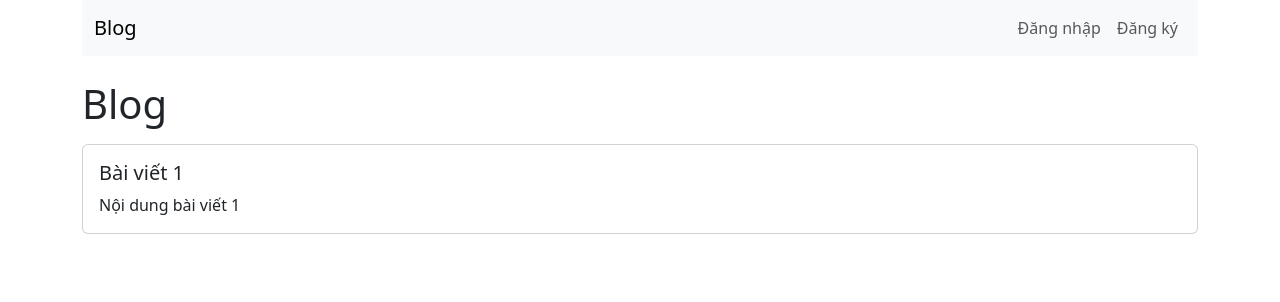
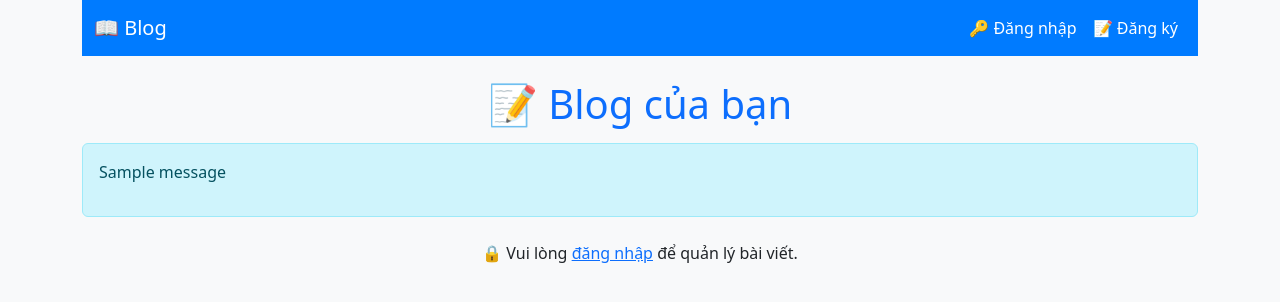
Before and after one commit to DataVuong/flask-tiny-app, a Flask app: page / in a window 1280 px wide. Shown: the top 302 px of the page. Run offline with Flask 3, Linux system fonts and the light colour scheme; tables that the repository leaves empty hold one stand-in row (values such as "Sample post"); one stand-in notice (Sample message) is shown.

Commit message:
Thêm quyền quản lí các bài post, chỉnh sửa để có thể up nhiều post, cập nhật app.py, index.html

```diff
--- a/app.py
+++ b/app.py
@@ -14,8 +14,16 @@ class User(UserMixin, db.Model):
     id = db.Column(db.Integer, primary_key=True)
     username = db.Column(db.String(80), unique=True, nullable=False)
     password = db.Column(db.String(120), nullable=False)
-    is_blocked = db.Column(db.Boolean, default=False)  # Thêm trạng thái khóa
+    is_blocked = db.Column(db.Boolean, default=False)  # Trạng thái khóa user
     role = db.Column(db.String(10), default='user')  # 'admin' hoặc 'user'
+    posts = db.relationship('Post', backref='author', lazy=True)
+
+# Model Post
+class Post(db.Model):
+    id = db.Column(db.Integer, primary_key=True)
+    title = db.Column(db.String(200), nullable=False)
+    content = db.Column(db.Text, nullable=False)
+    user_id = db.Column(db.Integer, db.ForeignKey('user.id'), nullable=False)
 
 @login_manager.user_loader
 def load_user(user_id):
@@ -24,7 +32,10 @@ def load_user(user_id):
 # Routes
 @app.route('/')
 def home():
-    posts = [{"title": "Bài viết 1", "content": "Nội dung bài viết 1"}]
+    if current_user.is_authenticated:
+        posts = Post.query.filter_by(user_id=current_user.id).all()  # Chỉ lấy bài viết của user
+    else:
+        posts = []
     return render_template('index.html', posts=posts)
 
 @app.route('/login', methods=['GET', 'POST'])
@@ -60,6 +71,30 @@ def register():
 @login_required
 def logout():
     logout_user()
+    return redirect(url_for('home'))
+
+# Thêm bài viết
+@app.route('/add_post', methods=['POST'])
+@login_required
+def add_post():
+    title = request.form['title']
+    content = request.form['content']
+    if title and content:
+        post = Post(title=title, content=content, user_id=current_user.id)
+        db.session.add(post)
+        db.session.commit()
+        flash('Bài viết đã được thêm!')
+    return redirect(url_for('home'))
+
+# Xóa nhiều bài viết cùng lúc
+@app.route('/delete_posts', methods=['POST'])
+@login_required
+def delete_posts():
+    post_ids = request.form.getlist('post_ids')  # Lấy danh sách ID từ form
+    if post_ids:
+        Post.query.filter(Post.id.in_(post_ids), Post.user_id == current_user.id).delete(synchronize_session=False)
+        db.session.commit()
+        flash('Đã xóa các bài viết thành công!')
     return redirect(url_for('home'))
 
 # Trang Admin
@@ -105,7 +140,7 @@ def reset_password(user_id):
 
     return redirect(url_for('admin'))
 
-# Tạo admin mặc định
+# Tạo admin mặc định và khởi tạo database
 with app.app_context():
     db.create_all()
     if not User.query.filter_by(username='admin').first():
--- a/templates/index.html
+++ b/templates/index.html
@@ -1,26 +1,58 @@
 <!DOCTYPE html>
-<html>
+<html lang="vi">
 <head>
+    <meta charset="UTF-8">
+    <meta name="viewport" content="width=device-width, initial-scale=1.0">
     <title>Blog</title>
     <link href="https://cdn.jsdelivr.net/npm/bootstrap@5.3.0/dist/css/bootstrap.min.css" rel="stylesheet">
+    <style>
+        body {
+            background-color: #f8f9fa;
+        }
+        .navbar {
+            background-color: #007bff !important;
+        }
+        .navbar-brand, .nav-link {
+            color: white !important;
+        }
+        .card {
+            border: 1px solid #dee2e6;
+            transition: 0.3s;
+        }
+        .card:hover {
+            box-shadow: 0 0 10px rgba(0, 0, 0, 0.1);
+        }
+        .btn-primary {
+            background-color: #007bff;
+            border: none;
+        }
+        .btn-danger {
+            background-color: #dc3545;
+            border: none;
+        }
+        .alert {
+            margin-top: 15px;
+        }
+    </style>
 </head>
 <body>
     <div class="container">
-        <nav class="navbar navbar-expand-lg navbar-light bg-light">
+        <!-- Navbar -->
+        <nav class="navbar navbar-expand-lg navbar-light">
             <div class="container-fluid">
-                <a class="navbar-brand" href="{{ url_for('home') }}">Blog</a>
+                <a class="navbar-brand" href="{{ url_for('home') }}">📖 Blog</a>
                 <div class="collapse navbar-collapse">
                     <ul class="navbar-nav ms-auto">
                         {% if current_user.is_authenticated %}
                             <li class="nav-item">
-                                <a class="nav-link" href="{{ url_for('logout') }}">Đăng xuất</a>
+                                <a class="nav-link" href="{{ url_for('logout') }}">🚪 Đăng xuất</a>
                             </li>
                         {% else %}
                             <li class="nav-item">
-                                <a class="nav-link" href="{{ url_for('login') }}">Đăng nhập</a>
+                                <a class="nav-link" href="{{ url_for('login') }}">🔑 Đăng nhập</a>
                             </li>
                             <li class="nav-item">
-                                <a class="nav-link" href="{{ url_for('register') }}">Đăng ký</a>
+                                <a class="nav-link" href="{{ url_for('register') }}">📝 Đăng ký</a>
                             </li>
                         {% endif %}
                     </ul>
@@ -28,15 +60,57 @@
             </div>
         </nav>
 
-        <h1 class="mt-4">Blog</h1>
-        {% for post in posts %}
-            <div class="card my-3">
+        <h1 class="mt-4 text-center text-primary">📝 Blog của bạn</h1>
+
+        <!-- Hiển thị thông báo -->
+        {% with messages = get_flashed_messages() %}
+            {% if messages %}
+                <div class="alert alert-info">
+                    {% for message in messages %}
+                        <p>{{ message }}</p>
+                    {% endfor %}
+                </div>
+            {% endif %}
+        {% endwith %}
+
+        {% if current_user.is_authenticated %}
+            <!-- Form thêm bài viết -->
+            <div class="card my-4">
                 <div class="card-body">
-                    <h5 class="card-title">{{ post.title }}</h5>
-                    <p class="card-text">{{ post.content }}</p>
+                    <h5 class="card-title text-primary">✍️ Thêm bài viết mới</h5>
+                    <form method="POST" action="{{ url_for('add_post') }}">
+                        <div class="mb-3">
+                            <input type="text" class="form-control" name="title" placeholder="📌 Tiêu đề" required>
+                        </div>
+                        <div class="mb-3">
+                            <textarea class="form-control" name="content" placeholder="📝 Nội dung" required></textarea>
+                        </div>
+                        <button type="submit" class="btn btn-primary">Đăng bài</button>
+                    </form>
                 </div>
             </div>
-        {% endfor %}
+
+            <!-- Form xóa nhiều bài viết -->
+            <form method="POST" action="{{ url_for('delete_posts') }}">
+                <div class="d-flex justify-content-between align-items-center">
+                    <h3 class="text-danger">📌 Bài viết của bạn</h3>
+                    <button type="submit" class="btn btn-danger btn-sm" onclick="return confirm('Bạn có chắc muốn xóa các bài viết đã chọn?');">
+                        🗑️ Xóa đã chọn
+                    </button>
+                </div>
+                {% for post in posts %}
+                    <div class="card my-3">
+                        <div class="card-body">
+                            <input type="checkbox" name="post_ids" value="{{ post.id }}">
+                            <h5 class="card-title text-primary d-inline">{{ post.title }}</h5>
+                            <p class="card-text">{{ post.content }}</p>
+                        </div>
+                    </div>
+                {% endfor %}
+            </form>
+        {% else %}
+            <p class="mt-4 text-center">🔒 Vui lòng <a href="{{ url_for('login') }}" class="text-primary">đăng nhập</a> để quản lý bài viết.</p>
+        {% endif %}
     </div>
 </body>
 </html>
```
Also changed, not shown: templates/admin.html (line endings or trailing spaces), 1 other file.
